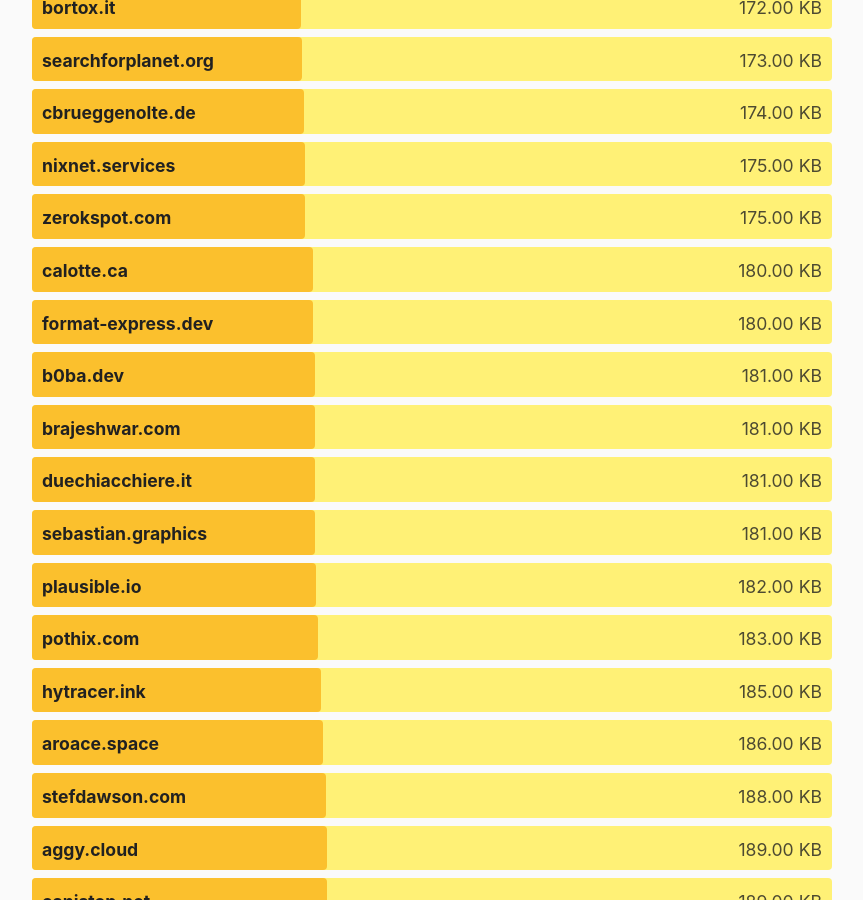
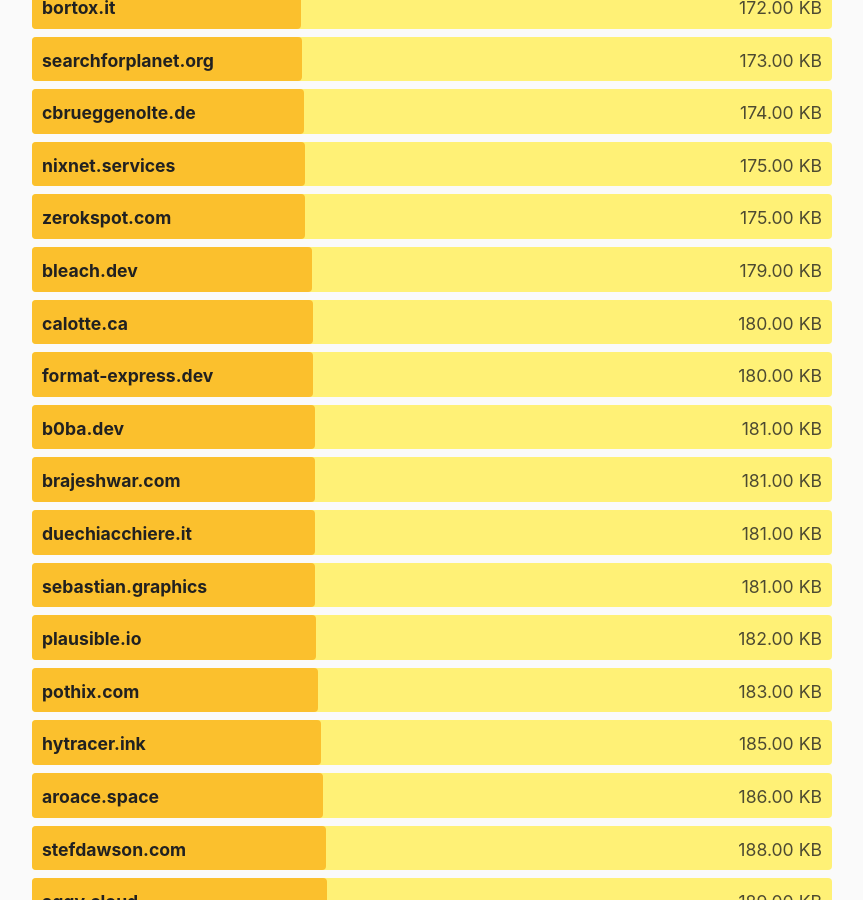
Before and after one commit to kevquirk/512kb.club, a Jekyll site: the page built from index.md, in a window 1280 px wide and 900 px high, scrolled down 25365 px. Shown: the whole window, without its empty margins (208-1071 px from the left). Built offline with Jekyll 4.4.1, drawn with Linux system fonts in a browser that asks for light colours.

Commit message:
Added bleach.dev

```diff
--- a/_data/sites.yml
+++ b/_data/sites.yml
@@ -357,6 +357,11 @@
   url: https://blakehawkins.com/blog
   size: 123
   last_checked: 2022-08-31
+
+- domain: bleach.dev
+  url: https://bleach.dev/
+  size: 179
+  last_checked: 2023-09-02
 
 - domain: block.sunappu.net
   url: https://block.sunappu.net/
```
